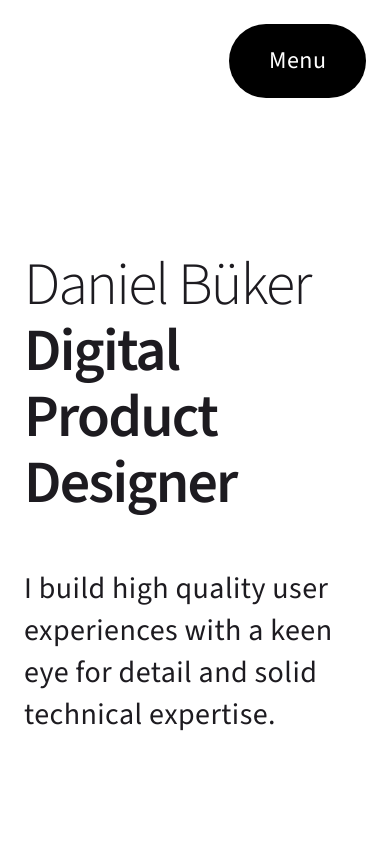
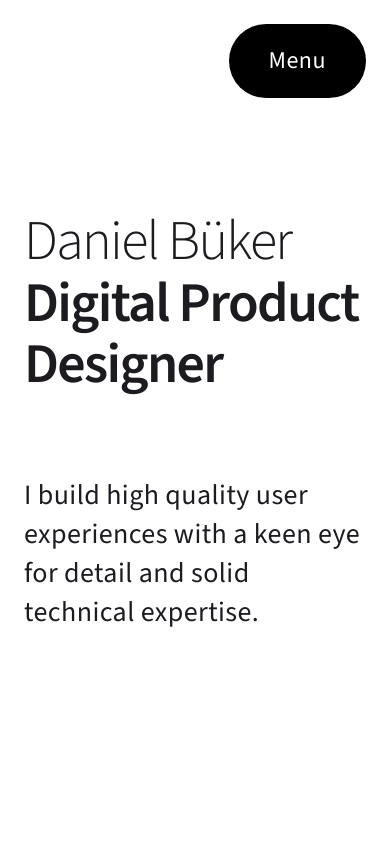
Before and after one commit to dbueker/portfolio-danielbueker, a Nuxt app: page / in a window 390 px wide. Shown: the top 844 px of the page. Built offline with nearby package versions, Linux system fonts and the light colour scheme.

Commit message:
Intro Mobile fix

```diff
--- a/components/Intro.vue
+++ b/components/Intro.vue
@@ -1,9 +1,10 @@
 <template>
-    <div class="h-[90vh] lg:h-screen min-h-[560px] grid grid-rows-3 mb-40">
+    <div class="h-screen min-h-[560px] grid grid-rows-4 mb-10">
         <div class="row-start-2">
             <p class="text-lightmode-on-background dark:text-darkmode-on-background  text-subtitle-mobile lg:text-subtitle-desktop">Daniel Büker</p>
             <p class="text-lightmode-on-background dark:text-darkmode-on-background text-title-mobile lg:text-title-desktop">Digital Product Designer</p>
+            <p class="pt-20 lg:pt-40 text-lightmode-on-background dark:text-darkmode-on-background text-body-large-mobile lg:text-body-large-desktop">I build high quality user experiences with a keen eye for detail and solid technical expertise.</p>
         </div>
-        <p class="row-start-3 self-end pb-6 text-lightmode-on-background dark:text-darkmode-on-background text-body-large-mobile lg:text-body-large-desktop">I build high quality user experiences with a keen eye for detail and solid technical expertise.</p>
+
     </div>
 </template>
--- a/tailwind.config.js
+++ b/tailwind.config.js
@@ -13,7 +13,7 @@ module.exports = {
       sans: ['"SourceSans3"', 'sans-serif']
     },
     fontSize: {
-      'title-mobile': ['60px', {
+      'title-mobile': ['56px', {
         lineHeight: '110%',
         fontWeight: '600',
         letterSpacing: '-0.03em',
@@ -23,7 +23,7 @@ module.exports = {
         fontWeight: '600',
         letterSpacing: '-0.03em',
       }],
-      'subtitle-mobile': ['60px', {
+      'subtitle-mobile': ['56px', {
         lineHeight: '110%',
         fontWeight: '300',
         letterSpacing: '-0.03em',
@@ -34,7 +34,7 @@ module.exports = {
         letterSpacing: '-0.03em',
         fontStretch: '150%'
       }],
-      'headline-mobile': ['50px', {
+      'headline-mobile': ['48px', {
         lineHeight: '110%',
         fontWeight: '600',
         letterSpacing: '-0.01em',
@@ -74,7 +74,7 @@ module.exports = {
         fontWeight: '600',
         letterSpacing: '0.03em',
       }],
-      'body-large-mobile': ['30px', {
+      'body-large-mobile': ['28px', {
         lineHeight: '140%',
         fontWeight: '400',
         letterSpacing: '0.015em',
@@ -84,7 +84,7 @@ module.exports = {
         fontWeight: '400',
         letterSpacing: '0.015em',
       }],
-      'body-large-bold-mobile': ['30px', {
+      'body-large-bold-mobile': ['28px', {
         lineHeight: '110%',
         fontWeight: '500',
       }],
```
